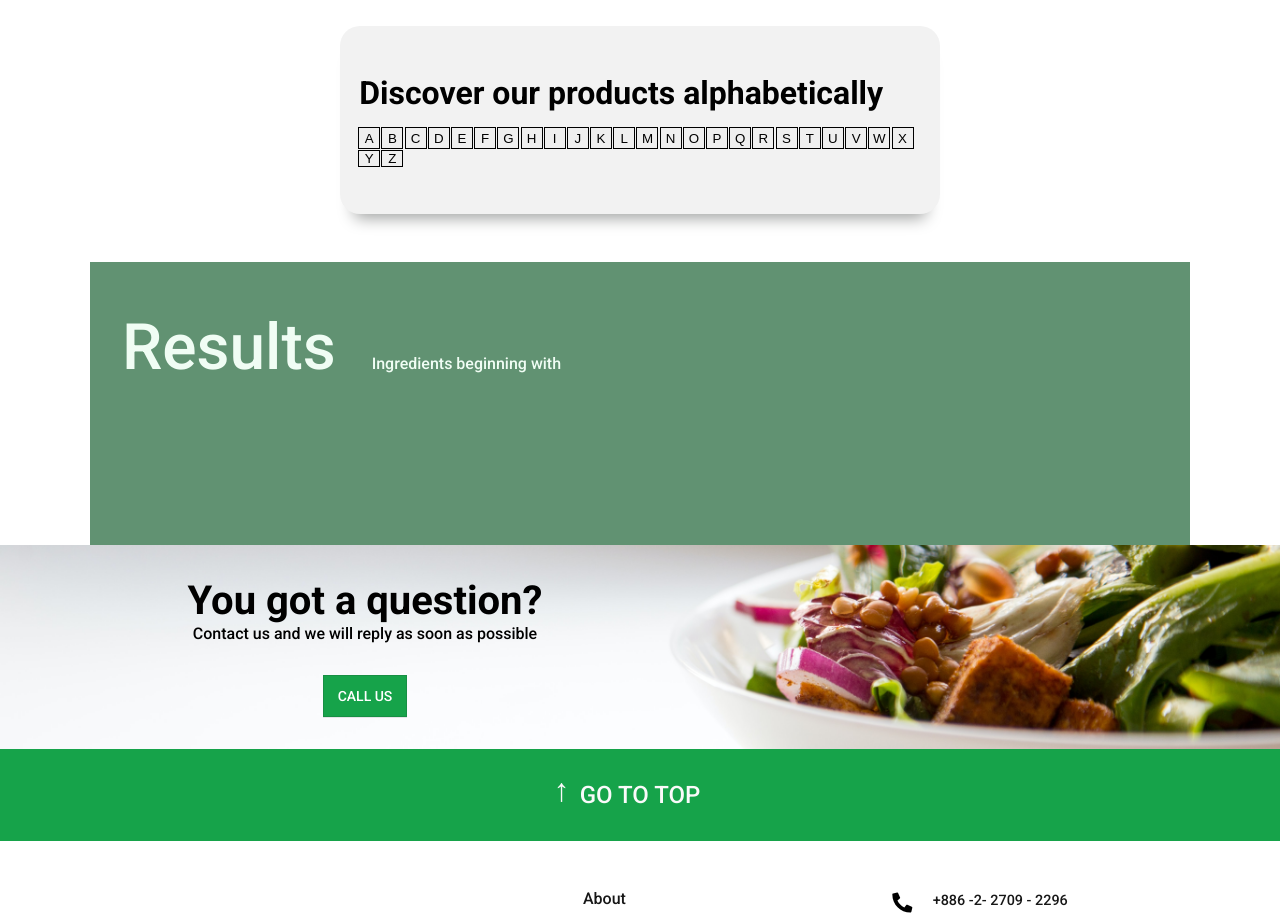
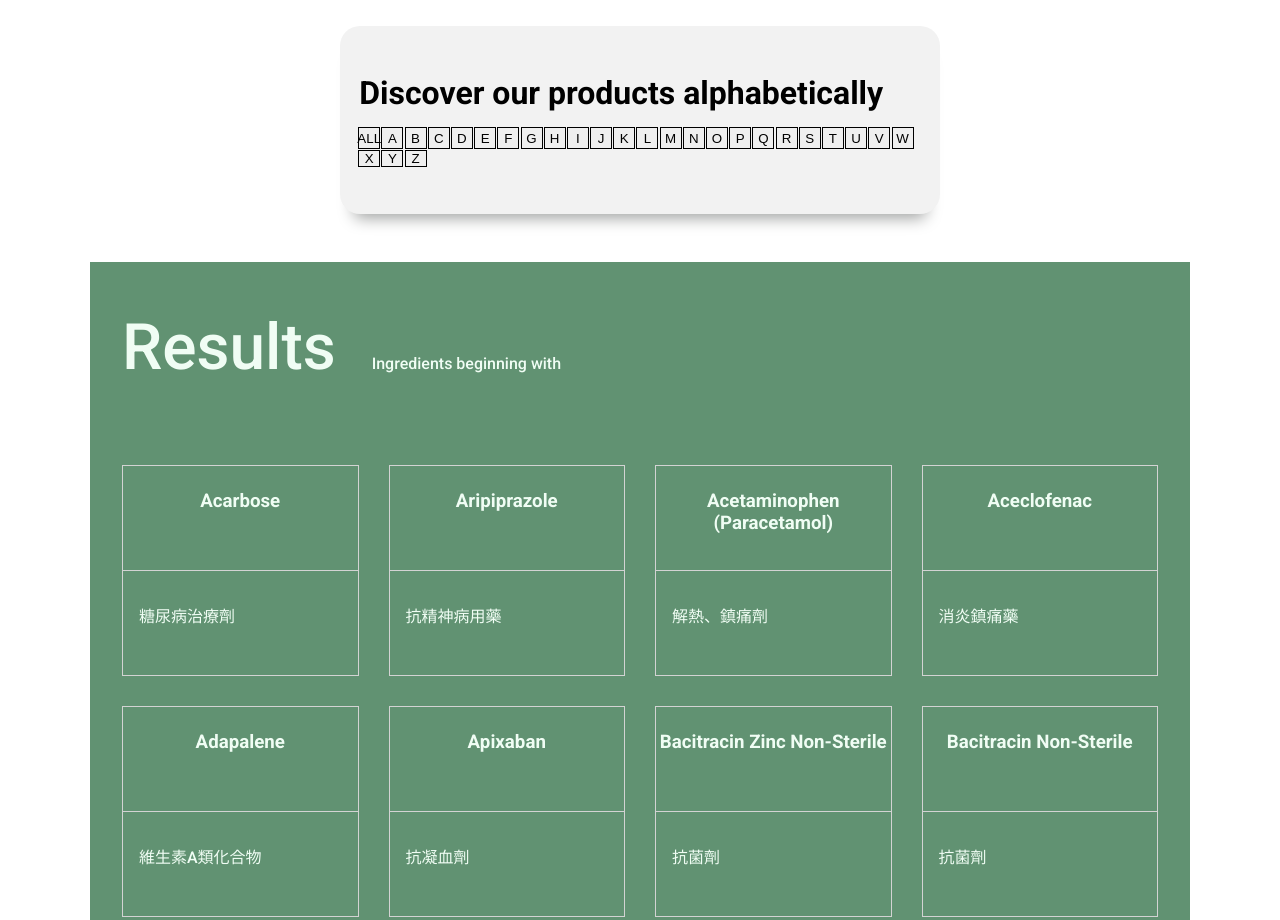
Before and after one commit to xsymmetry9/jim-royal, a website: page pharma.html in a window 1280 px wide. Shown: the part 291-1211 px from the top of the page. Drawn offline with nearby package versions, Linux system fonts and the light colour scheme.

Commit message:
updated code

```diff
--- a/pharma.html
+++ b/pharma.html
@@ -73,32 +73,33 @@
                 <nav class="alpha-nav">
                     <h3>Discover our products alphabetically</h3>
                     <div class="alphabets">
-                        <button class="alphabet" key="a"><span>a</span></button>
-                        <button class="alphabet" key="b"><span>b</span></button>
-                        <button class="alphabet" key="c"><span>c</span></button>
-                        <button class="alphabet" key="d"><span>d</span></button>
-                        <button class="alphabet" key="e"><span>e</span></button>
-                        <button class="alphabet" key="f"><span>f</span></button>
-                        <button class="alphabet" key="g"><span>g</span></button>
-                        <button class="alphabet" key="h"><span>h</span></button>
-                        <button class="alphabet" key="i"><span>i</span></button>
-                        <button class="alphabet" key="j"><span>j</span></button>
-                        <button class="alphabet" key="k"><span>k</span></button>
-                        <button class="alphabet" key="l"><span>l</span></button>
-                        <button class="alphabet" key="m"><span>m</span></button>
-                        <button class="alphabet" key="n"><span>n</span></button>
-                        <button class="alphabet" key="o"><span>o</span></button>
-                        <button class="alphabet" key="p"><span>p</span></button>
-                        <button class="alphabet" key="q"><span>q</span></button>
-                        <button class="alphabet" key="r"><span>r</span></button>
-                        <button class="alphabet" key="s"><span>s</span></button>
-                        <button class="alphabet" key="t"><span>t</span></button>
-                        <button class="alphabet" key="u"><span>u</span></button>
-                        <button class="alphabet" key="v"><span>v</span></button>
-                        <button class="alphabet" key="w"><span>w</span></button>
-                        <button class="alphabet" key="x"><span>x</span></button>
-                        <button class="alphabet" key="y"><span>y</span></button>
-                        <button class="alphabet" key="z"><span>z</span></button>
+                        <button class="alphabet text-transform-upper all" value="all">all</button>
+                        <button class="alphabet text-transform-upper" value="a">a</button>
+                        <button class="alphabet text-transform-upper" value="b">b</button>
+                        <button class="alphabet text-transform-upper" value="c">c</button>
+                        <button class="alphabet text-transform-upper" value="d">d</button>
+                        <button class="alphabet text-transform-upper" value="e">e</button>
+                        <button class="alphabet text-transform-upper" value="f">f</button>
+                        <button class="alphabet text-transform-upper" value="g">g</button>
+                        <button class="alphabet text-transform-upper" value="h">h</button>
+                        <button class="alphabet text-transform-upper" value="i">i</button>
+                        <button class="alphabet text-transform-upper" value="j">j</button>
+                        <button class="alphabet text-transform-upper" value="k">k</button>
+                        <button class="alphabet text-transform-upper" value="l">l</button>
+                        <button class="alphabet text-transform-upper" value="m">m</button>
+                        <button class="alphabet text-transform-upper" value="n">n</button>
+                        <button class="alphabet text-transform-upper" value="o">o</button>
+                        <button class="alphabet text-transform-upper" value="p">p</button>
+                        <button class="alphabet text-transform-upper" value="q">q</button>
+                        <button class="alphabet text-transform-upper" value="r">r</button>
+                        <button class="alphabet text-transform-upper" value="s">s</button>
+                        <button class="alphabet text-transform-upper" value="t">t</button>
+                        <button class="alphabet text-transform-upper" value="u">u</button>
+                        <button class="alphabet text-transform-upper" value="v">v</button>
+                        <button class="alphabet text-transform-upper" value="w">w</button>
+                        <button class="alphabet text-transform-upper" value="x">x</button>
+                        <button class="alphabet text-transform-upper" value="y">y</button>
+                        <button class="alphabet text-transform-upper" value="z">z</button>
                     </div>
                 </nav>
             </div>
--- a/pharma.js
+++ b/pharma.js
@@ -1,68 +1,150 @@
-// function appendProduct(name, desc){
+const nav = document.querySelectorAll(".alphabet");
+var key = "all";
+function appendProduct(name, desc){
 
-//     const productContainer = document.querySelector('.product-cards');
+    const productContainer = document.querySelector('.product-cards');
 
-//     const container = document.createElement('div');
-//     container.classList.add('card');
+    const container = document.createElement('div');
+    container.classList.add('card');
+    // productName.classList.add('hidden');
 
-//     const productName = document.createElement("h3");
-//     productName.textContent = name;
-//     productName.classList.add('product-name');
-//     container.appendChild(productName);
 
-//     const p = document.createElement("p");
-//     p.classList.add('content');
-//     p.textContent = desc;
-//     container.appendChild(p);
+    const productName = document.createElement("h3");
+    productName.textContent = name;
+    productName.classList.add('product-name');
+    container.appendChild(productName);
 
-//     productContainer.appendChild(container);
+    const p = document.createElement("p");
+    p.classList.add('content');
+    p.textContent = desc;
+    container.appendChild(p);
+
+    productContainer.appendChild(container);
+}
+async function getData(){
+    const request = new Request('productsdb.json');
+
+    const response = await fetch(request);
+    const dataText = await response.text();
+
+    const data = JSON.parse(dataText);
+
+    data.forEach(element => {
+        appendProduct(element['product'], element['description']);
+    });
+}
+getData();
+
+// const alphabetbtn = document.querySelectorAll('.alphabet');
+// alphabetbtn.forEach(button => {
+//     button.addEventListener("click", function(event)
+//     {
+//     if (element['product'].slice(0,1) == 'a'){
+//         appendProduct(element['product'], element['description']);            }
+//     else{
+//     console.log("false");
+//     }
+// });
+
+//-----------------------------JQuery-----------------------------------------------
+// $('.alphabet').click()
+// {
+//     console.log('clicked');
 // }
+// var array =[];
+// var obj = $.getJSON("productsdb.json", function() {
+//     console.log("success");
+// })
+//     .done(function(data)
+//     {
+//         $.each(data, function(key, value){
+//             appendProduct(value['product'], value['description'])
+//         })
+//     });
 
 
 
-const nav = document.querySelectorAll(".alphabet");
-nav.forEach(item =>{
-    var getProduct = $.getJSON("productsdb.json", function(data){
-        var items = [];
-        data.forEach(item =>{
-            var name = item.product;
-            return name;
-        });
-        console.log("success")
-    }).done(function(){
-        console.log("complete");
-    }).fail(function(){
-        console.log("Something went wrong");
-    });
-
-    $(document).ready(function(){
-        $(".alphabet").click(function(event){
-            alert($(this).attr("key"));
-        });
-    })
-})
-// $(document).ready(function(){
-//     $(".alphabet").click(function(){
-//         var a = $(this).attr("key");
-
-//         $.getJSON("productsdb.json", function(data){
-
-//             data.forEach(item => {
-//                 if (item.product.slice(0,1).toLowerCase() == a)
-//                 {
-//                     // console.log(item.product);
-
-//                     appendProduct(item.product, item.description);
-//                 }
-//                 else{
-//                     console.log("not match found");
-//                 }
-
-//             });
-//         }).fail(function(){
-//             console.log("An error has occured.");
-//         });
-//     });
 
 
-// });
+// function getKey(input){
+//     switch(input)
+//     {
+//         case "a":
+//             return "a";
+//             break;
+//         case "b":
+//             return "b";
+//             break;
+//         case "c":
+//             return "c";
+//             break;
+//         case "d":
+//             return "d";
+//             break;
+//         case "e":
+//             return "e";
+//             break;
+//         case "f":
+//             return "f";
+//             break;
+//         case "g":
+//             return "g";
+//             break;
+//         case "h":
+//             return "h";
+//             break;
+//         case "i":
+//             return"i";
+//             break;
+//         case "j":
+//             return"j";
+//             break;
+//         case "k":
+//             return"k";
+//             break;
+//         case "l":
+//             return"l";
+//             break;
+//         case "m":
+//             return"m";
+//             break;
+//         case "n":
+//             return"n";
+//             break;
+//         case "o":
+//             return "o";
+//             break;
+//         case "p":
+//             return "p";
+//             break;
+//         case "q":
+//             return "q";
+//             break;
+//         case "r":
+//             return "r";
+//             break;
+//         case "s":
+//             return "s";
+//             break;
+//         case "t":
+//             return "t";
+//             break;
+//         case "u":
+//             return "u";
+//             break;
+//         case "v":
+//             return "v";
+//             break;
+//         case "w":
+//             return "w";
+//             break;
+//         case "y":
+//             return "y";
+//             break;
+//         case "z":
+//             return "z";
+//             break;
+//         default:
+//             return "all";
+//     }
+// }
--- a/styles/_pharma.scss
+++ b/styles/_pharma.scss
@@ -105,6 +105,7 @@
     max-width: 1100px;
     width: 100%;
     margin-inline: auto;
+    margin-bottom: 3rem;
     // outline: 3px solid green;
     .product-cards{
         padding: 0 2rem;
```
Also changed, not shown: styles/style.css, 1 other file.
